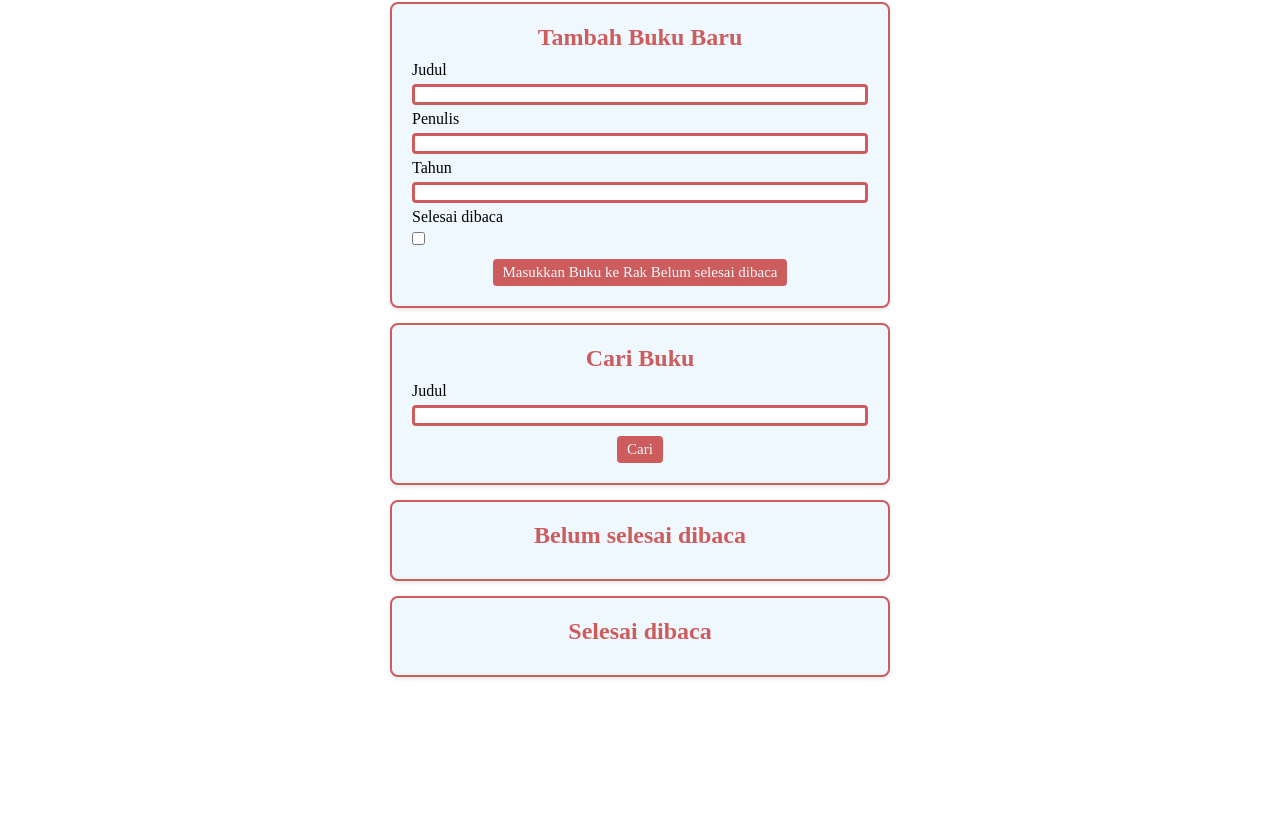
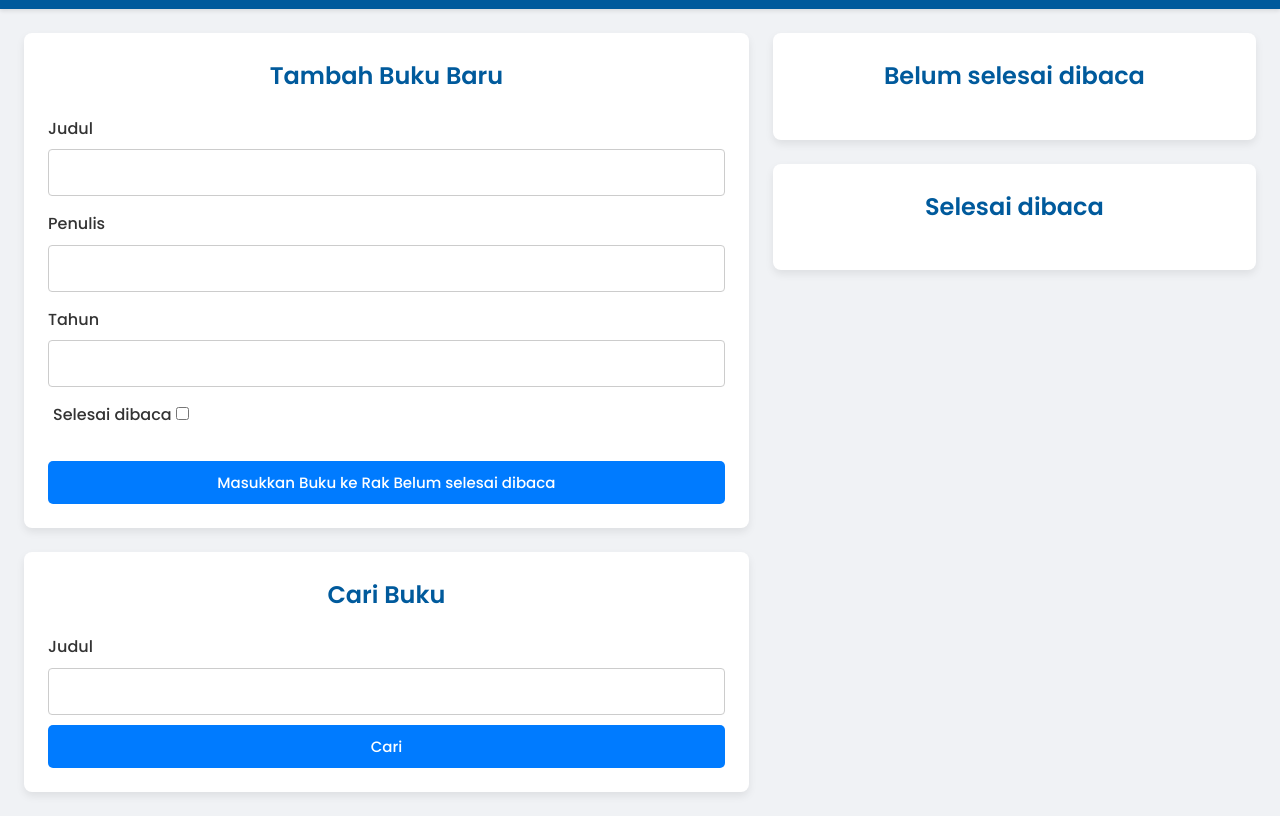
Before and after one commit to afiananr/Bookself-App, a plain HTML site: page index.html in a window 1280 px wide. Shown: the part 74-890 px from the top of the page. Before the commit the page ends 800 px from the top, so only its background shows below. Drawn offline with Linux system fonts and the light colour scheme; files whose address does not match are found by name.

Commit message:
ubah tampilan

```diff
--- a/index.html
+++ b/index.html
@@ -4,8 +4,7 @@
     <meta http-equiv="Content-Type" content="text/html;charset=UTF-8" />
     <meta name="viewport" content="width=device-width, initial-scale=1.0" />
     <title>Bookshelf App</title>
-    <link rel="stylesheet" href="C:\Users\afiana\Downloads\bookshelf-app-starter-project\bookshelf-app-starter-project\style.css">
-
+    <link rel="stylesheet" href="style.css">
     <!-- Impor script kamu di sini -->
     <!-- Lampirkan `defer` jika pemanggilan dilakukan dalam <head> -->
     <script defer src="main.js"></script>
@@ -16,6 +15,7 @@
     </header>
 
     <main>
+      <div class="form-section">
         <section class="Input">
           <h2>Tambah Buku Baru</h2>
           <form id="bookForm" data-testid="bookForm">
@@ -55,48 +55,21 @@
             </button>
           </form>
         </section>
+      </div>
 
+      <div class="bookshelf-section">
         <section class="belum_dibaca">
           <h2>Belum selesai dibaca</h2>
-
           <div id="incompleteBookList" data-testid="incompleteBookList">
-          <!--
-            Ini adalah struktur HTML untuk masing-masing buku.
-            Pastikan susunan elemen beserta atribut data-testid menyesuaikan seperti contoh ini.
-           -->
-          <!-- <div data-bookid="123123123" data-testid="bookItem">
-            <h3 data-testid="bookItemTitle">Judul Buku 1</h3>
-            <p data-testid="bookItemAuthor">Penulis: Penulis Buku 1</p>
-            <p data-testid="bookItemYear">Tahun: 2030</p>
-            <div>
-              <button data-testid="bookItemIsCompleteButton">Selesai dibaca</button>
-              <button data-testid="bookItemDeleteButton">Hapus Buku</button>
-              <button data-testid="bookItemEditButton">Edit Buku</button>
-            </div>
-          </div> -->
             </div>
         </section>
 
         <section class="selesai_dibaca">
           <h2>Selesai dibaca</h2>
-
           <div id="completeBookList" data-testid="completeBookList">
-          <!--
-            Ini adalah struktur HTML untuk masing-masing buku.
-            Pastikan susunan elemen beserta atribut data-testid menyesuaikan seperti contoh ini.
-           -->
-          <div data-bookid="456456456" data-testid="bookItem">
-            <h3 data-testid="bookItemTitle">Judul Buku 2</h3>
-            <p data-testid="bookItemAuthor">Penulis: Penulis Buku 2</p>
-            <p data-testid="bookItemYear">Tahun: 2030</p>
-            <div>
-              <button data-testid="bookItemIsCompleteButton">Selesai dibaca</button>
-              <button data-testid="bookItemDeleteButton">Hapus Buku</button>
-              <!-- <button data-testid="bookItemEditButton">Edit Buku</button> -->
-            </div>
-          </div>
             </div>
         </section>
+      </div>
     </main>
   </body>
 </html>
--- a/style.css
+++ b/style.css
@@ -1,129 +1,193 @@
+/* Impor Google Font */
+@import url('https://fonts.googleapis.com/css2?family=Poppins:wght@400;500;600;700&display=swap');
+
+/* Reset dan Pengaturan Dasar */
 * {
     padding: 0;
     margin: 0;
     box-sizing: border-box;
 }
+
+body {
+    font-family: 'Poppins', sans-serif;
+    background-color: #f0f2f5;
+    color: #333;
+    line-height: 1.6;
+}
+
+/* Header */
 .head_bar {
-    padding: 12px;
+    padding: 16px 24px;
+    background-color: #005A9C; /* Biru tua sebagai warna utama */
+    color: #ffffff;
+    text-align: center;
+    box-shadow: 0 2px 4px rgba(0, 0, 0, 0.1);
+}
+
+/* Tata Letak Utama dengan Flexbox */
+main {
     display: flex;
-    align-items: center;
-    justify-content: center;
-    background-color: indianred;
-    color: aliceblue;
+    align-items: flex-start; /* Membuat kolom sejajar di atas */
+    gap: 24px; /* Jarak antar kolom */
+    padding: 24px;
+    max-width: 1400px;
+    margin: 0 auto;
+}
+
+.form-section {
+    flex: 3; /* Lebar kolom form (1 bagian) */
+    display: flex;
+    flex-direction: column;
+    gap: 24px; /* Jarak antara form tambah dan cari */
+}
+
+.bookshelf-section {
+    flex: 2; /* Lebar kolom rak buku (2 bagian, lebih lebar) */
+    display: flex;
+    flex-direction: column;
+    gap: 24px; /* Jarak antara rak selesai dan belum */
+}
+
+/* Styling untuk semua kontainer section */
+.Input, .cari, .belum_dibaca, .selesai_dibaca {
+    background-color: #ffffff;
+    padding: 24px;
+    border-radius: 8px;
+    box-shadow: 0 4px 8px rgba(0, 0, 0, 0.08);
+    width: 100%; /* Memenuhi lebar kolomnya */
+}
+
+h2 {
+    color: #005A9C;
+    margin-bottom: 20px;
+    text-align: center;
+    font-weight: 600;
+}
+
+/* Form Styling */
+form div {
     margin-bottom: 15px;
 }
-.Input {
-    background-color:aliceblue;
-    padding: 20px;
-    border-radius: 8px;
-    border: 2px solid indianred;
-    box-shadow: 0 2px 4px rgba(0,0,0,0.1);
-    max-width: 500px;
-    margin:auto;
-    margin-bottom: 15px;
-}
-h2 {
-    margin-bottom: 10px;
-    color: indianred;
-    text-align: center;
-}
+
 label {
     display: block;
-    margin-top:5px;
-    margin-bottom: 5px;
+    margin-bottom: 8px;
+    font-weight: 500;
 }
-input[type="text"], .Input input[type="number"]{
+
+input[type="text"],
+input[type="number"] {
     width: 100%;
-    border: solid;
-    border-color: indianred;
+    padding: 10px 12px;
+    border: 1px solid #ccc;
     border-radius: 4px;
-    box-sizing: border-box;
+    font-family: 'Poppins', sans-serif;
+    font-size: 16px;
+    transition: border-color 0.3s, box-shadow 0.3s;
 }
-button[type="submit"], button[type="button"] {
-    font-family: 'Times New Roman', Times, serif;
+
+input[type="text"]:focus,
+input[type="number"]:focus {
+    outline: none;
+    border-color: #007BFF; /* Biru terang saat fokus */
+    box-shadow: 0 0 0 2px rgba(0, 123, 255, 0.2);
+}
+
+form div > label[for="bookFormIsComplete"] {
+    display: inline-block;
+    margin-left: 5px;
+}
+
+/* Tombol Umum */
+button {
+    font-family: 'Poppins', sans-serif;
     font-size: 15px;
-    padding: 5px 10px;
-    background-color:indianred;
-    color:aliceblue;
+    font-weight: 500;
+    padding: 10px 20px;
     border: none;
-    border-radius: 4px;
+    border-radius: 5px;
     cursor: pointer;
-    display: block;
-    margin:  0 auto;
+    transition: background-color 0.3s, transform 0.2s;
+}
+
+button:hover {
+    transform: translateY(-2px);
+}
+
+/* Tombol Submit Utama */
+#bookFormSubmit, #searchSubmit {
+    width: 100%;
+    background-color: #007BFF;
+    color: #ffffff;
     margin-top: 10px;
-    text-align: center;
 }
-.cari {
-    background-color:aliceblue;
-    padding: 20px;
-    border-radius: 8px;
-    border: 2px solid indianred;
-    box-shadow: 0 2px 4px rgba(0,0,0,0.1);
-    max-width: 500px;
-    margin:auto;
-    margin-bottom: 15px;
+
+#bookFormSubmit:hover, #searchSubmit:hover {
+    background-color: #0056b3;
 }
-.belum_dibaca {
-    background-color:aliceblue;
-    padding: 20px;
-    border-radius: 8px;
-    border: 2px solid indianred;
-    box-shadow: 0 2px 4px rgba(0,0,0,0.1);
-    max-width: 500px;
-    margin:auto;
-    margin-bottom: 15px;
+
+/* Kontainer Buku */
+.book-entry {
+    border: 1px solid #e0e0e0;
+    padding: 16px;
+    margin-bottom: 16px;
+    border-radius: 5px;
+    background-color: #f9f9f9;
+    transition: box-shadow 0.3s;
 }
-.selesai_dibaca {
-    background-color:aliceblue;
-    padding: 20px;
-    border-radius: 8px;
-    border: 2px solid indianred;
-    box-shadow: 0 2px 4px rgba(0,0,0,0.1);
-    max-width: 500px;
-    margin:auto;
-    margin-bottom: 15px;
+
+.book-entry:hover {
+    box-shadow: 0 2px 5px rgba(0,0,0,0.1);
 }
-.container {
-    width: 80%;
-    margin: 0 auto;
+
+.book-entry h3 {
+    margin-bottom: 8px;
+    font-weight: 600;
 }
-h3 {
-    margin-bottom: auto;
-    color:black;
-    text-size-adjust: 20px;
-    text-align: left;
-    margin-bottom: 7px;
+
+.book-entry p {
+    margin-bottom: 12px;
 }
-p {
-    margin-top: 7px;
-    margin-bottom: 7px;
+
+.book-entry div {
+    display: flex;
+    gap: 10px;
+    justify-content: flex-end;
+    margin-top: 10px;
 }
-.book-entry {
-    border: 1.5px solid indianred;
-    padding: 10px;
-    margin-bottom: 10px;
-    border-radius: 5px;
-    background-color: aliceblue;
+
+/* Tombol Aksi di dalam Kartu Buku */
+.book-entry button {
+    padding: 6px 12px;
+    font-size: 14px;
+    color: white;
 }
-.book-title {
-    font-size: 1.2em;
-    font-weight: bold;
+
+[data-testid="bookItemIsCompleteButton"] {
+    background-color: #28a745; /* Hijau untuk Selesai */
 }
-button {
-    padding: 5px 10px;
-    margin-right: 20px;
-    border: none;
-    border-radius: 3px;
-    cursor: pointer;
-    color: aliceblue;
-    background-color: indianred;
+[data-testid="bookItemIsCompleteButton"]:hover {
+    background-color: #218838;
 }
-/* button.finish-reading {
-    background-color:darkseagreen;
+
+[data-testid="bookItemEditButton"] {
+    background-color: #ffc107; /* Kuning untuk Edit */
+    color: #333;
 }
-button.delete-book {
-    background-color:crimson;
+[data-testid="bookItemEditButton"]:hover {
+    background-color: #e0a800;
 }
-button.unfinish-reading {
-    background-color:cornflowerblue;
-} */
+
+[data-testid="bookItemDeleteButton"] {
+    background-color: #dc3545; /* Merah untuk Hapus */
+}
+[data-testid="bookItemDeleteButton"]:hover {
+    background-color: #c82333;
+}
+
+/* Media Query untuk Mobile (membuat kolom kembali tersusun ke bawah) */
+@media (max-width: 900px) {
+    main {
+        flex-direction: column;
+    }
+}
```
Lines whose indentation alone changed are shown as unchanged.
